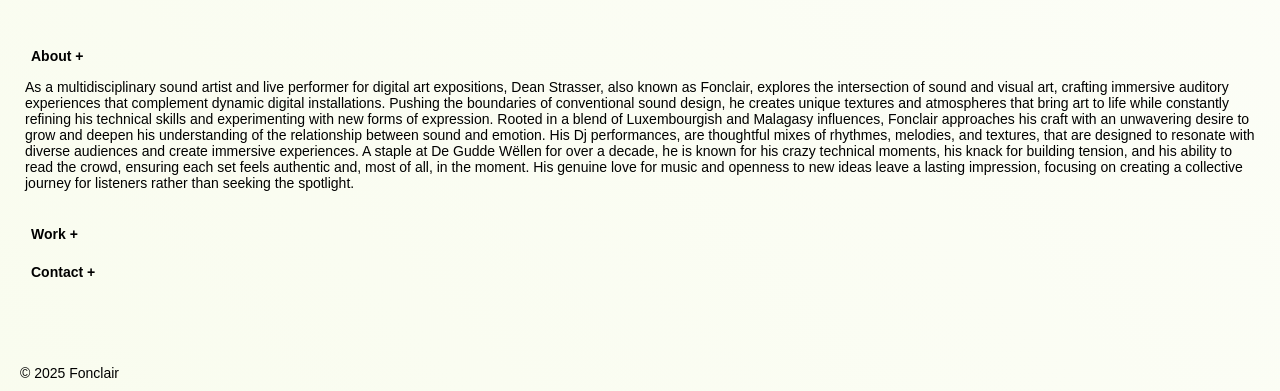
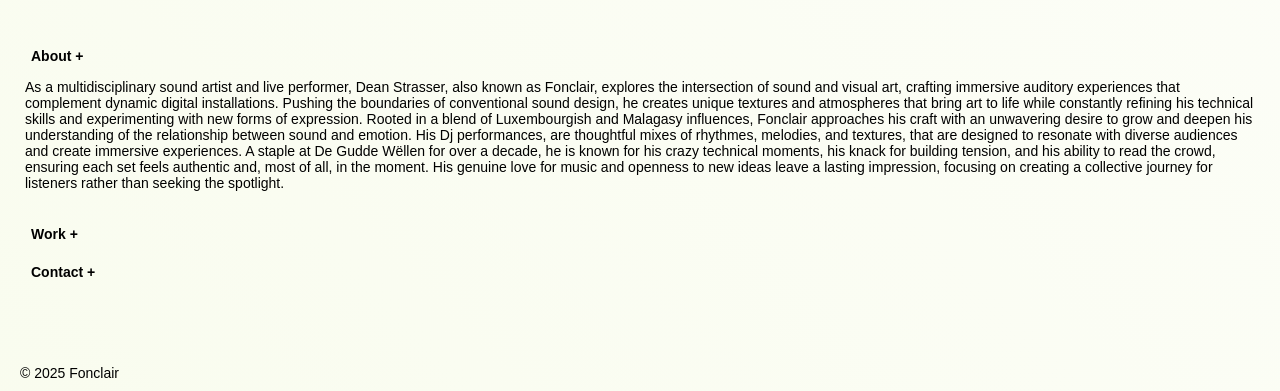
Before and after one commit to Fonclair/fonclair.web, a plain HTML site: page index.html in a window 1280 px wide. Both pictures are taken after a click on the button "About +". Shown: the part 409-800 px from the top of the page. Drawn offline with Linux system fonts and the light colour scheme.

Commit message:
Update index.html

```diff
--- a/index.html
+++ b/index.html
@@ -156,7 +156,7 @@ object-fit: cover;
     <div class="accordion-item">
       <button onclick="toggleAccordion(this, 'sound1')">About +</button>
       <div class="content">
-        <p>As a multidisciplinary sound artist and live performer for digital art expositions, Dean Strasser, also known as Fonclair, explores the intersection of sound and visual art, crafting immersive auditory experiences that complement dynamic digital installations. Pushing the boundaries of conventional sound design, he creates unique textures and atmospheres that bring art to life while constantly refining his technical skills and experimenting with new forms of expression. Rooted in a blend of Luxembourgish and Malagasy influences, Fonclair approaches his craft with an unwavering desire to grow and deepen his understanding of the relationship between sound and emotion. His Dj performances, are thoughtful mixes of rhythmes, melodies, and textures, that are designed to resonate with diverse audiences and create immersive experiences. A staple at De Gudde Wëllen for over a decade, he is known for his crazy technical moments, his knack for building tension, and his ability to read the crowd, ensuring each set feels authentic and, most of all, in the moment. His genuine love for music and openness to new ideas leave a lasting impression, focusing on creating a collective journey for listeners rather than seeking the spotlight.</p>
+        <p>As a multidisciplinary sound artist and live performer, Dean Strasser, also known as Fonclair, explores the intersection of sound and visual art, crafting immersive auditory experiences that complement dynamic digital installations. Pushing the boundaries of conventional sound design, he creates unique textures and atmospheres that bring art to life while constantly refining his technical skills and experimenting with new forms of expression. Rooted in a blend of Luxembourgish and Malagasy influences, Fonclair approaches his craft with an unwavering desire to grow and deepen his understanding of the relationship between sound and emotion. His Dj performances, are thoughtful mixes of rhythmes, melodies, and textures, that are designed to resonate with diverse audiences and create immersive experiences. A staple at De Gudde Wëllen for over a decade, he is known for his crazy technical moments, his knack for building tension, and his ability to read the crowd, ensuring each set feels authentic and, most of all, in the moment. His genuine love for music and openness to new ideas leave a lasting impression, focusing on creating a collective journey for listeners rather than seeking the spotlight.</p>
       </div>
     </div>
 
```
